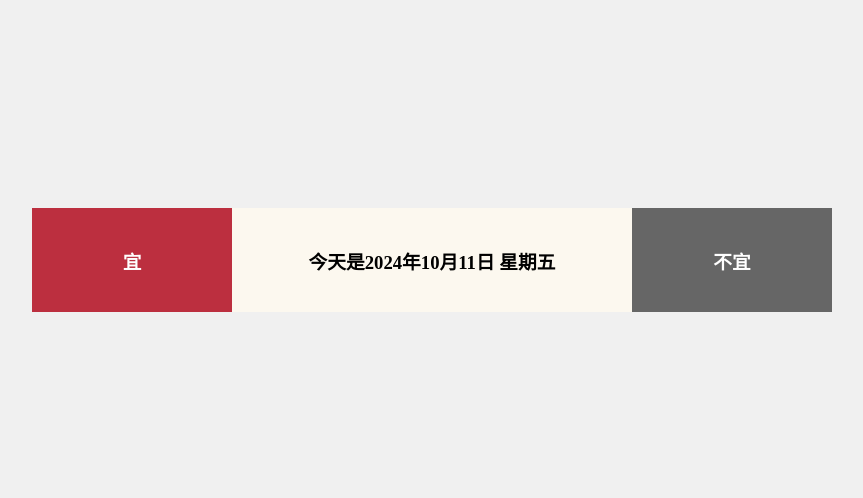
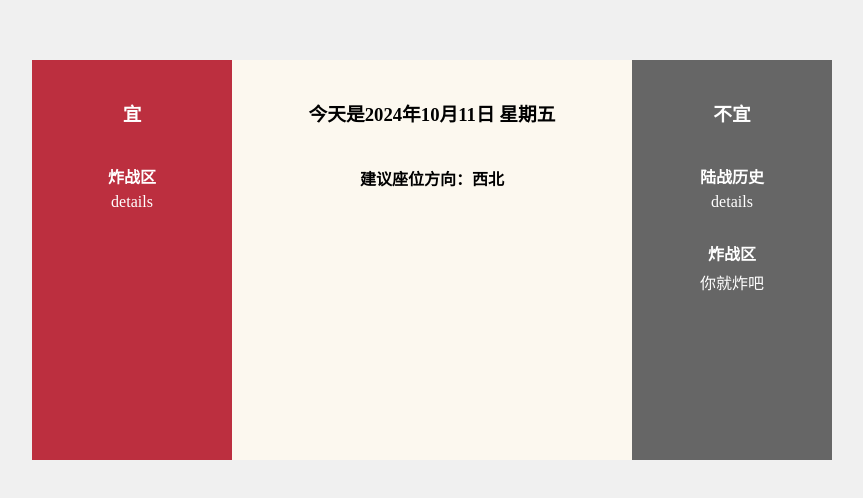
Before and after one commit to xiaotian7196/War-Thunder-Random-rating-picker, a plain HTML site: page huangli.html in a window 1280 px wide. Shown: the part 140-638 px from the top of the page, without its empty margins (208-1071 px from the left). Drawn offline with Linux system fonts and the light colour scheme.

Commit message:
add appending logi

```diff
--- /dev/null
+++ b/css/huangli.css
@@ -0,0 +1,53 @@
+body {
+    display: flex;
+    justify-content: center;
+    align-items: center;
+    height: 100vh;
+    margin: 0;
+    background-color: #f0f0f0;
+}
+
+.container {
+    display: flex;
+    width: 800px;
+    height:400px;
+    background-color: #fff;
+}
+
+.column {
+    padding: 20px;
+    box-sizing: border-box;
+    display: flex;
+    align-items: center;
+    flex-direction: column;
+}
+
+.left {
+    width: 200px;
+    background-color: #bc2f3f;
+    color: white;
+}
+
+.center {
+    width: 400px;
+    background-color: #fcf8ef;
+}
+
+.right {
+    width: 200px;
+    background-color: #666666;
+    color: white;
+}
+.content {
+    font-weight: bold;
+    margin-bottom: 5px;
+}
+.content-box {
+    text-align: center;
+    padding: 10px;
+    margin-top: 10px;
+    width: 100%;
+}
+.description {
+    color: white;
+}
--- a/huangli.html
+++ b/huangli.html
@@ -6,61 +6,32 @@
   <meta http-equiv="X-UA-Compatible" content="IE=edge" />
   <meta name="viewport" content="width=device-width, initial-scale=1.0" />
   <title>战雷黄历求签</title>
-  <style>
-        body {
-            display: flex;
-            justify-content: center;
-            align-items: center;
-            height: 100vh;
-            margin: 0;
-            background-color: #f0f0f0;
-        }
-
-        .container {
-            display: flex;
-            width: 800px;
-            background-color: #fff;
-        }
-
-        .column {
-            padding: 20px;
-            box-sizing: border-box;
-            display: flex;
-            justify-content: center;
-            align-items: center;
-        }
-
-        .left {
-            width: 200px;
-            background-color: #bc2f3f;
-            color: white;
-        }
-
-        .center {
-            width: 400px;
-            background-color: #fcf8ef;
-        }
-
-        .right {
-            width: 200px;
-            background-color: #666666;
-            color: white;
-        }
-    </style>
+  <link rel="stylesheet" href="css/huangli.css" />
 </head>
 
 <body>
     <div class="container">
         <div class="column left">
             <h3>宜</h3>
+            <div class="content-box">
+                <div class="content">炸战区</div>
+                <div class="description">details</div>
+            </div>
         </div>
         <div class="column center">
             <h3>今天是2024年10月11日 星期五</h3>
+            <h4>建议座位方向：西北</h4>
         </div>
         <div class="column right">
             <h3>不宜</h3>
+            <div class="content-box">
+                <div class="content">陆战历史</div>
+                <div class="description">details</div>
+            </div>
         </div>
     </div>
+    <script src="js/lunarContent.js"></script>
+    <script src="js/lunar.js"></script>
 </body>
 
 </html>
--- /dev/null
+++ b/js/lunar.js
@@ -0,0 +1,31 @@
+function addEventsToColumn(data,right) {
+    var showColumn = document.querySelector('.column.left');
+    if(right){
+        showColumn = document.querySelector('.column.right');
+    }
+
+    data.events.forEach(event => {
+        // 创建 content-box 容器
+        const contentBox = document.createElement('div');
+        contentBox.className = 'content-box';
+
+        // 创建 content 元素
+        const content = document.createElement('div');
+        content.className = 'content';
+        content.textContent = event.Title;
+
+        // 创建 description 元素
+        const description = document.createElement('div');
+        description.className = 'description';
+        description.textContent = event.details;
+
+        // 将 content 和 description 添加到 content-box 中
+        contentBox.appendChild(content);
+        contentBox.appendChild(description);
+
+        // 将 content-box 添加到左侧栏中
+        showColumn.appendChild(contentBox);
+    });
+}
+
+addEventsToColumn(data,true);
--- /dev/null
+++ b/js/lunarContent.js
@@ -0,0 +1,8 @@
+const data = {
+    events: [
+        {
+            Title: "炸战区",
+            details: "你就炸吧"
+        }
+    ]
+};
```
